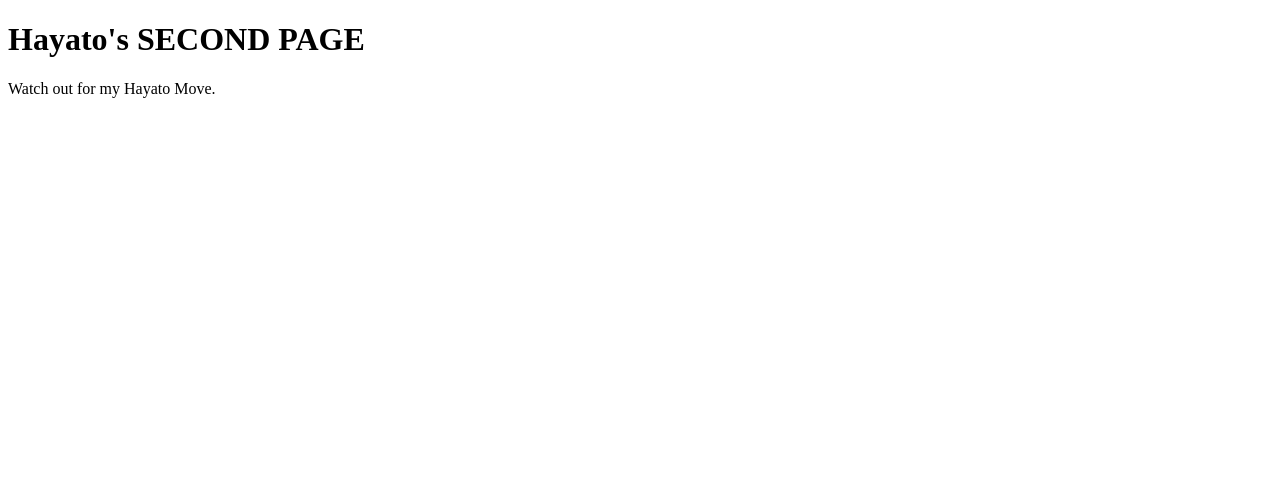
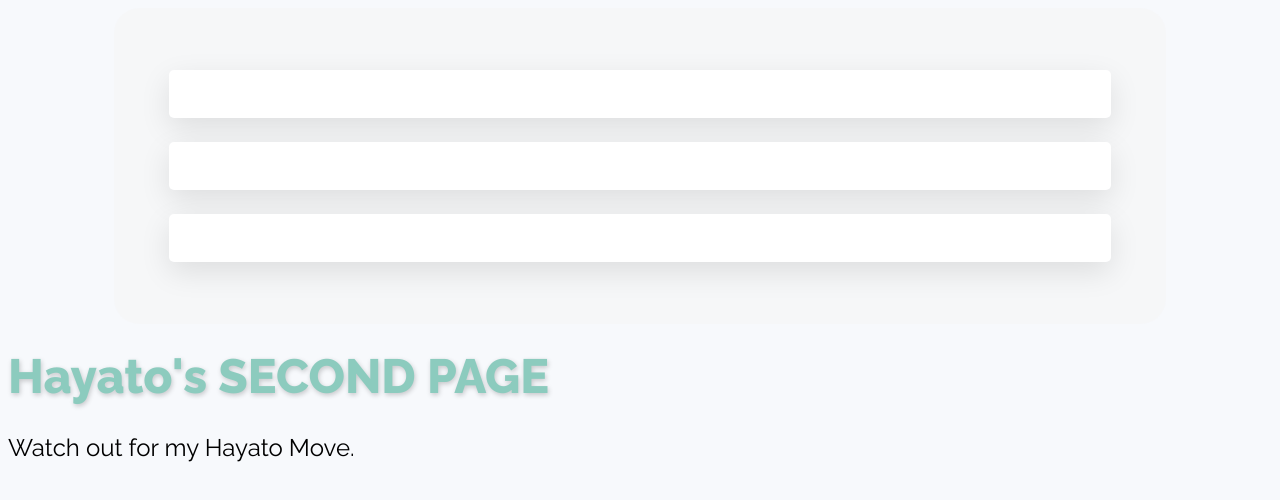
Before and after one commit to drdrongo/profile, a plain HTML site: page page2.html in a window 1280 px wide. Drawn offline with Linux system fonts and the light colour scheme.

Commit message:
added 2nd page

```diff
--- a/page2.html
+++ b/page2.html
@@ -3,8 +3,26 @@
 <head>
   <meta charset="UTF-8">
   <title>Page 2</title>
+
+  <link rel="stylesheet" href="style.css">
+  <link rel="stylesheet" href="https://use.fontawesome.com/releases/v5.6.3/css/all.css">
+  <link href="https://fonts.googleapis.com/css2?family=Raleway:wght@400;@800&display=swap" rel="stylesheet">
 </head>
+
 <body>
+  <div class="container">
+    <div class="card">
+
+    </div>
+
+    <div class="card">
+
+    </div>
+
+    <div class="card">
+
+    </div>
+  </div>
   <h1>Hayato's SECOND PAGE</h1>
   <p>Watch out for my Hayato Move.</p>
 </body>
```
Also changed, not shown: index.html (+1 -1 lines).
